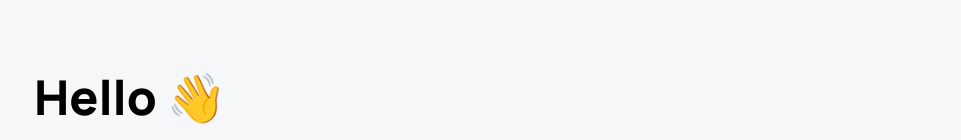
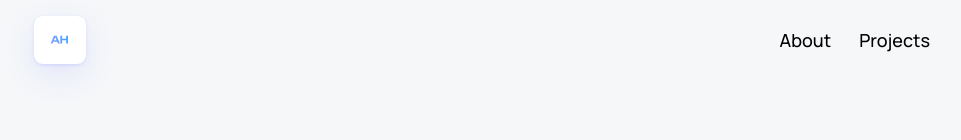
Before and after one commit to diniat/diana-3d-portfolio, a React (Vite) app: page /about in a window 1280 px wide. Shown: the top 140 px of the page, without its empty margins (158-1119 px from the left). Built offline with nearby package versions, Linux system fonts and the light colour scheme.

Commit message:
feat/navbar

```diff
--- a/src/App.jsx
+++ b/src/App.jsx
@@ -1,11 +1,13 @@
 import { Route, BrowserRouter as Router, Routes } from "react-router-dom";
 
+import { Navbar } from "./components";
 import { About, Home } from "./pages";
 
 const App = () => {
   return (
     <main className="bg-slate-300/20">
       <Router>
+        <Navbar />
         <Routes>
           <Route path="/" element={<Home />} />
           <Route path="/about" element={<About />} />
--- a/src/components/index.js
+++ b/src/components/index.js
@@ -1,3 +1,4 @@
 import Loader from "./shared/Loader";
+import Navbar from "./shared/Navbar";
 
-export { Loader };
+export { Loader, Navbar };
--- /dev/null
+++ b/src/components/shared/Navbar.jsx
@@ -0,0 +1,18 @@
+import { Link } from "react-router-dom";
+import { logo } from "../../assets/images";
+
+const Navbar = () => {
+  return (
+    <header className="flex justify-between items-center sm:px-16 px-8 py-4 max-w-5xl mx-auto">
+      <div className="logo px-3 py-2">
+        <img src={logo} alt="logo" className="w-7 h-8 object-contain" />
+      </div>
+      <nav className="flex text-lg gap-7 font-manrope font-medium">
+        <Link to="/about">About</Link>
+        <Link to="/projects">Projects</Link>
+      </nav>
+    </header>
+  );
+};
+
+export default Navbar;
--- a/src/index.css
+++ b/src/index.css
@@ -7,6 +7,13 @@
 /* body {
 background: radial-gradient(91.52% 65.47% at -32.84% 29.28%, rgba(255, 181, 248, 0.20) 0%, rgba(255, 181, 248, 0.00) 100%), radial-gradient(97.41% 115.61% at -5.88% 146.49%, rgba(162, 150, 242, 0.80) 0%, rgba(162, 150, 242, 0.00) 90.65%), radial-gradient(95.49% 107.42% at 74.82% -44.35%, rgba(133, 208, 255, 0.30) 0%, rgba(133, 208, 255, 0.00) 88.38%), radial-gradient(143.75% 101.28% at 117.58% 2.83%, rgba(201, 203, 242, 0.90) 0%, rgba(133, 208, 255, 0.00) 88.38%), #E5EFFF;
 } */
+
+.logo {
+  border-radius: 8.889px;
+  background: #fff;
+  box-shadow: 0px 10px 35px -4px rgba(67, 83, 255, 0.15),
+    0px 1.5px 4px -1px rgba(67, 83, 255, 0.2);
+}
 
 .block-container {
   position: relative;
--- a/src/pages/About.jsx
+++ b/src/pages/About.jsx
@@ -131,7 +131,7 @@
         </div>
       </div>
 
-      <div className="mt-20 flex flex-wrap gap-7 items-center pt-4 border-t border-slate-300  justify-between">
+      <div className="mt-20 flex flex-wrap gap-7 items-center pt-4 border-t border-slate-200  justify-between">
         <p>
           © 2023 <strong>Emilian Kasemi</strong>. All rights reserved.
         </p>
```
